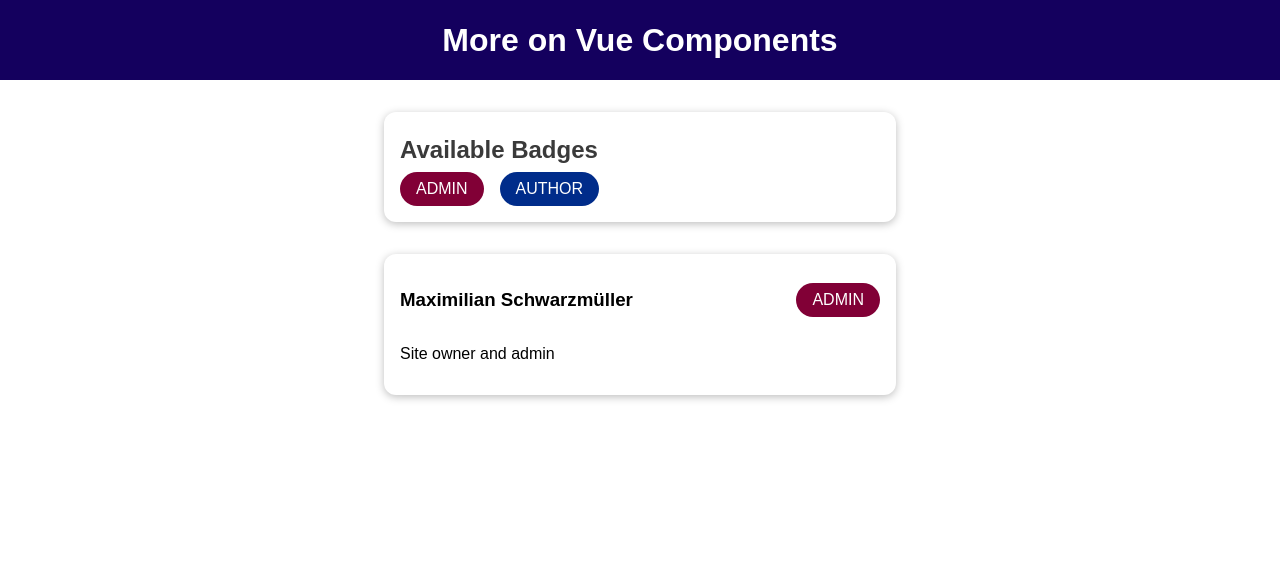
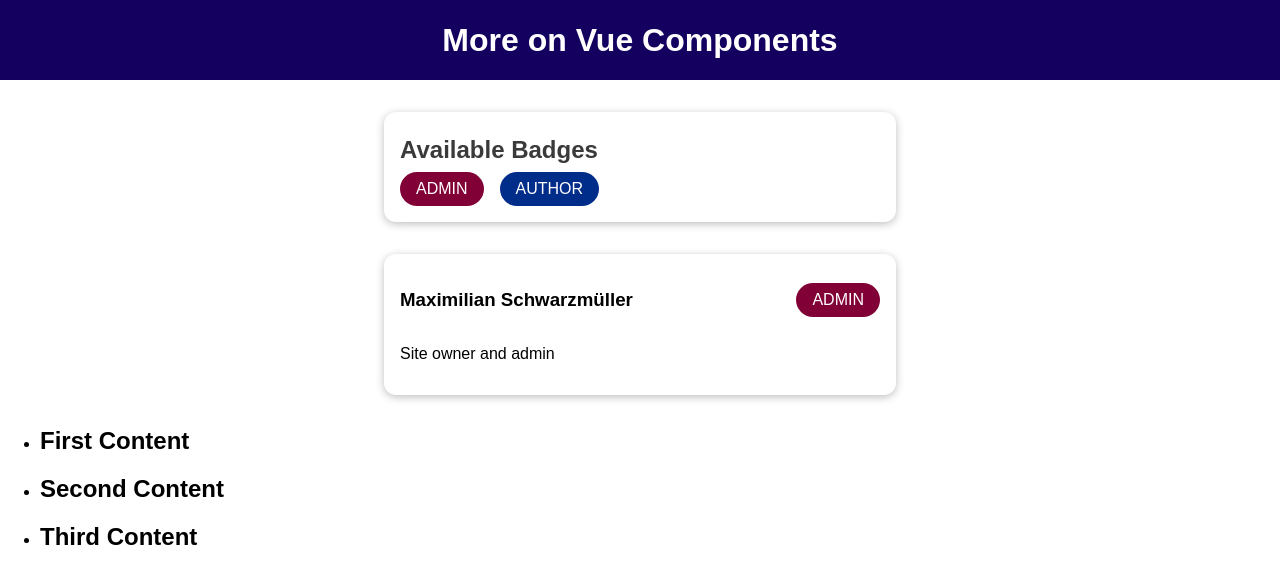
Before and after one commit to andretorquato/vuejs-course, a Vue app in the folder cmp-adv-01-starting-setup/: page / in a window 1280 px wide. Shown: the top 584 px of the page. Built offline with nearby package versions, Linux system fonts and the light colour scheme.

Commit message:
scoped slots

```diff
--- a/cmp-adv-01-starting-setup/src/App.vue
+++ b/cmp-adv-01-starting-setup/src/App.vue
@@ -7,6 +7,10 @@
       :info-text="activeUser.description"
       :role="activeUser.role"
     ></user-info>
+    <course-goals #default="slotProps">
+        <h2>{{ slotProps.item }}</h2>
+        <p>{{ slotProps['another-prop'] }}</p>
+    </course-goals>
   </div>
 </template>
 
--- /dev/null
+++ b/cmp-adv-01-starting-setup/src/components/CourseGoals.vue
@@ -0,0 +1,17 @@
+<template>
+  <ul>
+    <li v-for="goal in goals" :key="goal">
+      <slot :item="goal" another-prop="..."></slot>
+    </li>
+  </ul>
+</template>
+<script>
+export default {
+  data() {
+    return {
+      goals: ["First Content", "Second Content", "Third Content"],
+    };
+  },
+};
+</script>
+<style scoped></style>
--- a/cmp-adv-01-starting-setup/src/main.js
+++ b/cmp-adv-01-starting-setup/src/main.js
@@ -3,10 +3,12 @@ import { createApp } from 'vue';
 import App from './App.vue';
 import BaseBadge from './components/BaseBadge.vue';
 import BaseCard from './components/BaseCard.vue';
+import CourseGoals from './components/CourseGoals.vue';
 
 const app = createApp(App);
 
 app.component('base-badge', BaseBadge);
 app.component('base-card', BaseCard);
+app.component('course-goals', CourseGoals);
 
 app.mount('#app');
```
